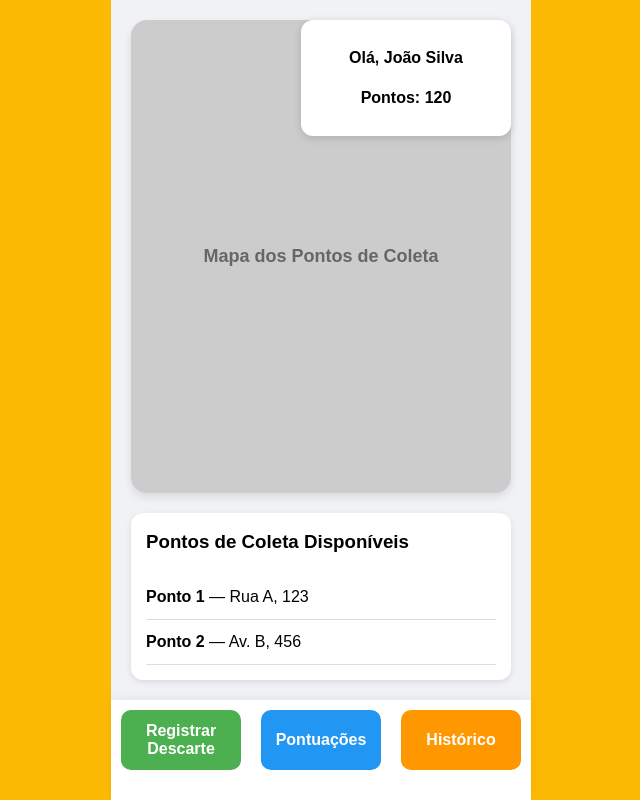
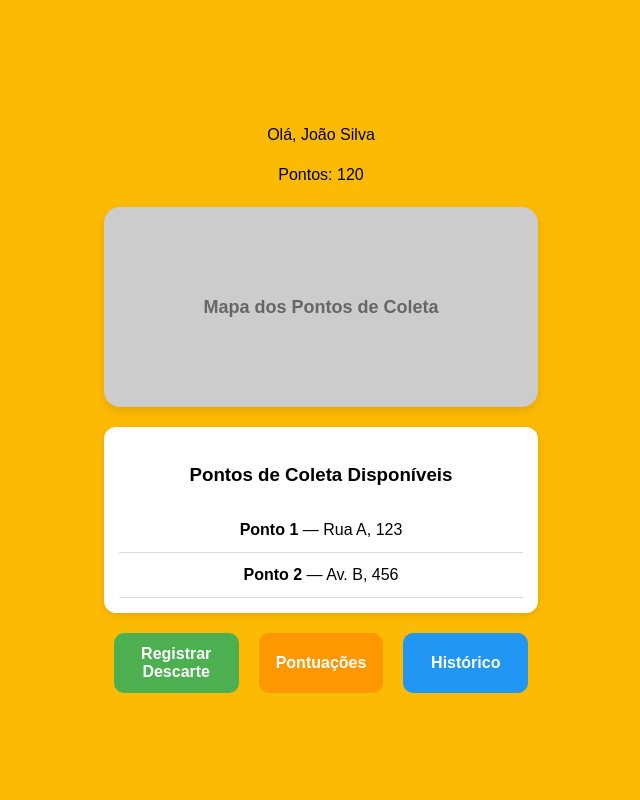
Before and after one commit to caikymorais/iaca-app, a React (Vite) app: page /batedor/home in a window 1280 px wide. Shown: the whole page, without its empty margins (319-959 px from the left). Built offline with nearby package versions, Linux system fonts and the light colour scheme.

Commit message:
Atualizações do designe

```diff
--- a/src/index.css
+++ b/src/index.css
@@ -11,22 +11,7 @@
   -moz-osx-font-smoothing: grayscale;
   color-scheme: light dark;
   color: rgba(255, 255, 255, 0.87);
-  background-color: #242424;
-}
-
-/* Estilo da Logo */
-.logo-container {
-  display: flex;
-  justify-content: center;
-  margin-bottom: 0px; /* Espaço abaixo da logo */
-  margin-top: -10px;
-}
-
-.logo {
-  width: 250px; /* largura fixa menor para mobile */
-  height: auto; /* mantém a proporção */
-  display: block;
-  margin-top: -10px;
+  background-color: #fcba04; /* Cor de fundo amarela */
 }
 
 /* Estilos do corpo */
@@ -38,159 +23,189 @@ body {
   align-items: center;
   min-width: 320px;
   min-height: 100vh;
-  background-color: #fcba04;
+  background-color: #fcba04; /* Fundo amarelo */
   font-family: Arial, sans-serif;
   color: #000;
-}
-
-h1 {
-  margin-top: 0px;
-  font-size: 1em;
-  line-height: 1.3;
-  font-weight: 600;
-  color: inherit;
+  flex-direction: column; /* Para que tudo fique alinhado verticalmente */
   text-align: center;
 }
 
-/* Botões */
+/* Estilo da Logo */
+.logo-container {
+  display: flex;
+  justify-content: center;
+  margin-bottom: 20px;
+}
+
+.logo {
+  width: 200px; /* Ajuste o tamanho da logo */
+  height: auto;
+  display: block;
+}
+
+/* Título da tela */
+h1 {
+  margin-top: 10px;
+  font-size: 1.8em;
+  font-weight: bold;
+  color: #5f1a37; /* Cor roxa */
+  text-align: center;
+  margin-bottom: 20px;
+}
+
+/* Estilo dos campos de input (email, senha) */
+input[type="email"],
+input[type="password"] {
+  width: 80%;
+  padding: 12px;
+  margin: 10px 0; /* Espaço entre os campos */
+  border: 2px solid #dcdcdc;
+  border-radius: 8px;
+  font-size: 14px;
+  color: #333;
+  background-color: #fff;
+}
+
+/* Foco nos campos de input */
+input[type="email"]:focus,
+input[type="password"]:focus {
+  border-color: #8b2f45; /* Cor de borda ao focar no campo */
+  outline: none;
+}
+
+/* Botões de Ação */
 button {
-  border-radius: 8px;
-  width: 120px;
-  border: 1px solid transparent;
-  padding: 0.6em 1.2em;
-  font-size: 1em;
-  font-weight: 500;
-  background-color: #1a1a1a;
+  width: 80%; /* Largura ajustada */
+  padding: 12px;
+  margin: 15px 0; /* Espaçamento entre os botões */
+  background-color: #5f1a37; /* Cor roxa dos botões */
   color: white;
+  border: none;
+  border-radius: 10px;
+  font-size: 16px;
   cursor: pointer;
-  transition: all 0.3s ease;
+  transition: background-color 0.3s;
 }
 
 button:hover {
-  background-color: #4caf50;
-  border-color: #4caf50;
+  background-color: #4e1f5c; /* Cor escura ao passar o mouse */
 }
 
-button:focus,
-button:focus-visible {
-  outline: 4px auto -webkit-focus-ring-color;
+/* Estilo do link "Cadastrar-se" */
+.register-link {
+  font-size: 14px;
+  color: #5f1a37;
+  text-decoration: none;
+  margin-top: 10px;
 }
 
-/* Estilos específicos para o modo claro */
-@media (prefers-color-scheme: light) {
-  :root {
-    color: #213547;
-    background-color: #ffffff;
+.register-link:hover {
+  text-decoration: underline;
+}
+
+/* Estilos Responsivos (para dispositivos móveis) */
+@media (max-width: 600px) {
+  body {
+    padding: 10px;
   }
 
-  a:hover {
-    color: #000;
+  h1 {
+    font-size: 1.6em;
   }
 
+  input[type="email"],
+  input[type="password"],
   button {
-    background-color: #f9f9f9;
-    border-color: #ccc;
+    font-size: 16px;
+    padding: 14px;
+    width: 90%; /* Aumenta a largura para 90% em telas menores */
   }
 }
 
-/* Home */
-.home {
-  text-align: center;
+/* Dashboard (para Batedor e Empresa) */
+.dashboard {
+  width: 100%;
+  height: 100%;
+  display: flex;
+  flex-direction: column;
+  padding: 20px;
+  background-color: #f4f4f9;
+  border-radius: 12px;
+  box-shadow: 0 4px 8px rgba(0, 0, 0, 0.1);
+  margin-top: 30px;
+}
+
+/* Mapa Placeholder */
+.map-container {
+  margin-top: 20px;
+  height: 200px;
+  background-color: #ccc;
+  border-radius: 16px;
+  box-shadow: 0 4px 8px rgba(0, 0, 0, 0.1);
+  display: flex;
+  justify-content: center;
+  align-items: center;
+  color: #666;
+  font-size: 18px;
+  font-weight: bold;
+  user-select: none;
+}
+
+/* Lista dos Pontos de Coleta */
+.pontos-list {
+  margin-top: 20px;
+  max-height: 160px;
+  overflow-y: auto;
+  background-color: white;
+  padding: 15px;
+  border-radius: 12px;
+  box-shadow: 0 2px 6px rgba(0, 0, 0, 0.1);
+}
+
+.pontos-list ul {
+  padding-left: 0;
+  margin: 0;
+  list-style: none;
+}
+
+.pontos-list li {
+  padding: 10px;
+  border-bottom: 1px solid #ddd;
+  font-size: 16px;
+}
+
+/* Botões do Dashboard (Ações do Batedor e Empresa) */
+.dashboard-buttons {
+  display: flex;
+  justify-content: space-around;
   margin-top: 20px;
 }
 
-/* Botões na Home */
-button {
-  padding: 10px 20px;
-  margin: 10px;
+.dashboard-buttons button {
+  flex: 1;
+  margin: 0 10px;
+  padding: 12px;
+  font-size: 16px;
+  border-radius: 10px;
   border: none;
-  background-color: #5f1a37;
   color: white;
+  font-weight: bold;
   cursor: pointer;
+  transition: background-color 0.3s;
 }
 
-button:hover {
-  background-color: #45a049;
+.dashboard-buttons button:hover {
+  opacity: 0.8;
 }
 
-/* Estilos do Dashboard */
-.dashboard {
-  padding: 20px;
-  background-color: #f4f4f9;
-  border-radius: 8px;
-  box-shadow: 0 4px 6px rgba(0, 0, 0, 0.1);
-  margin: 20px;
+.dashboard-buttons .register-button {
+  background-color: #4caf50;
 }
 
-h2 {
-  color: #333;
+.dashboard-buttons .history-button {
+  background-color: #2196f3;
 }
 
-/* Mapa (estilo reservado para quando a API de Mapas for integrada) */
-.map-container {
-  margin-bottom: 20px;
+.dashboard-buttons .points-button {
+  background-color: #ff9800;
 }
-
-.map {
-  height: 300px;
-  background-color: #e1e1e1; /* Cor cinza enquanto o mapa não estiver carregado */
-  display: flex;
-  justify-content: center;
-  align-items: center;
-  font-size: 18px;
-}
-
-.pontos {
-  margin-top: 30px;
-}
-
-.pontos ul {
-  list-style-type: none;
-  padding: 0;
-}
-
-.pontos li {
-  background-color: #fff;
-  padding: 15px;
-  border-radius: 5px;
-  margin: 10px 0;
-  box-shadow: 0 2px 4px rgba(0, 0, 0, 0.1);
-}
-
-/* Ajustes Responsivos */
-@media (max-width: 768px) {
-  body {
-    flex-direction: column;
-    padding: 20px;
-  }
-
-  h1 {
-    font-size: 1.8em;
-    line-height: 1.3;
-    font-weight: 600;
-    color: inherit;
-    text-align: center;
-  }
-
-  button {
-    width: 50%;
-    padding: 12px 20px;
-    font-size: 1.2em;
-  }
-
-  /* Estilos do Dashboard em dispositivos móveis */
-  .dashboard {
-    margin: 10px;
-  }
-
-  .pontos li {
-    font-size: 14px;
-    padding: 12px;
-  }
-
-  .map-container {
-    display: flex;
-    justify-content: center;
-    align-items: center;
-  }
-}
--- a/src/pages/BatedorHome.jsx
+++ b/src/pages/BatedorHome.jsx
@@ -1,3 +1,4 @@
+// src/pages/BatedorHome.jsx
 import React from "react";
 
 const BatedorHome = () => {
@@ -13,80 +14,22 @@ const BatedorHome = () => {
   };
 
   return (
-    <div
-      style={{
-        height: "100vh",
-        display: "flex",
-        flexDirection: "column",
-        fontFamily: "Arial, sans-serif",
-        backgroundColor: "#f0f2f5",
-        position: "relative",
-      }}
-    >
+    <div className="batedor-container">
       {/* Perfil do Usuário */}
-      <div
-        style={{
-          position: "absolute",
-          top: 20,
-          right: 20,
-          backgroundColor: "white",
-          padding: "10px 15px",
-          borderRadius: 12,
-          boxShadow: "0 2px 8px rgba(0,0,0,0.15)",
-          zIndex: 10,
-          width: 180,
-          textAlign: "center",
-          fontWeight: "bold",
-        }}
-      >
+      <div className="profile">
         <p>Olá, {usuario.nome}</p>
         <p>Pontos: {usuario.pontos}</p>
       </div>
 
       {/* Mapa Placeholder */}
-      <div
-        style={{
-          flex: 1,
-          backgroundColor: "#ccc",
-          margin: 20,
-          borderRadius: 16,
-          boxShadow: "0 4px 8px rgba(0,0,0,0.1)",
-          display: "flex",
-          justifyContent: "center",
-          alignItems: "center",
-          color: "#666",
-          fontSize: 18,
-          fontWeight: "bold",
-          userSelect: "none",
-        }}
-      >
-        {/* Aqui será integrado o mapa (Google Maps, Leaflet, etc) */}
-        Mapa dos Pontos de Coleta
-      </div>
+      <div className="map-container">Mapa dos Pontos de Coleta</div>
 
       {/* Lista dos Pontos de Coleta */}
-      <div
-        style={{
-          maxHeight: 160,
-          overflowY: "auto",
-          margin: "0 20px 20px",
-          backgroundColor: "white",
-          borderRadius: 12,
-          padding: 15,
-          boxShadow: "0 2px 6px rgba(0,0,0,0.1)",
-        }}
-      >
-        <h3 style={{ marginTop: 0 }}>Pontos de Coleta Disponíveis</h3>
-        <ul style={{ paddingLeft: 0, margin: 0, listStyle: "none" }}>
+      <div className="pontos-list">
+        <h3>Pontos de Coleta Disponíveis</h3>
+        <ul>
           {pontosColeta.map((ponto) => (
-            <li
-              key={ponto.id}
-              style={{
-                padding: "10px 0",
-                borderBottom: "1px solid #ddd",
-                fontSize: 16,
-              }}
-            >
+            <li key={ponto.id}>
               <strong>{ponto.nome}</strong> — {ponto.endereco}
             </li>
           ))}
@@ -94,74 +37,24 @@ const BatedorHome = () => {
       </div>
 
       {/* Botões de Ação */}
-      <div
-        style={{
-          display: "flex",
-          justifyContent: "space-around",
-          padding: "10px 0 30px",
-          backgroundColor: "white",
-          boxShadow: "0 -2px 10px rgba(0,0,0,0.05)",
-        }}
-      >
+      <div className="dashboard-buttons">
         <button
-          style={{
-            flex: 1,
-            margin: "0 10px",
-            padding: "12px",
-            fontSize: 16,
-            borderRadius: 10,
-            border: "none",
-            backgroundColor: "#4caf50",
-            color: "white",
-            fontWeight: "bold",
-            cursor: "pointer",
-            transition: "background-color 0.3s",
-          }}
+          className="register-button"
           onClick={() => alert("Registrar Descarte - funcionalidade em breve")}
-          onMouseEnter={(e) => (e.target.style.backgroundColor = "#45a049")}
-          onMouseLeave={(e) => (e.target.style.backgroundColor = "#4caf50")}
         >
           Registrar Descarte
         </button>
 
         <button
-          style={{
-            flex: 1,
-            margin: "0 10px",
-            padding: "12px",
-            fontSize: 16,
-            borderRadius: 10,
-            border: "none",
-            backgroundColor: "#2196f3",
-            color: "white",
-            fontWeight: "bold",
-            cursor: "pointer",
-            transition: "background-color 0.3s",
-          }}
+          className="points-button"
           onClick={() => alert("Pontuações - funcionalidade em breve")}
-          onMouseEnter={(e) => (e.target.style.backgroundColor = "#1e88e5")}
-          onMouseLeave={(e) => (e.target.style.backgroundColor = "#2196f3")}
         >
           Pontuações
         </button>
 
         <button
-          style={{
-            flex: 1,
-            margin: "0 10px",
-            padding: "12px",
-            fontSize: 16,
-            borderRadius: 10,
-            border: "none",
-            backgroundColor: "#ff9800",
-            color: "white",
-            fontWeight: "bold",
-            cursor: "pointer",
-            transition: "background-color 0.3s",
-          }}
+          className="history-button"
           onClick={() => alert("Histórico - funcionalidade em breve")}
-          onMouseEnter={(e) => (e.target.style.backgroundColor = "#fb8c00")}
-          onMouseLeave={(e) => (e.target.style.backgroundColor = "#ff9800")}
         >
           Histórico
         </button>
--- a/src/pages/LoginVendedor.jsx
+++ b/src/pages/LoginVendedor.jsx
@@ -1,6 +1,7 @@
 // src/pages/LoginVendedor.jsx
 import React, { useState } from "react";
 import { useNavigate } from "react-router-dom";
+import logo from "../assets/logo-iaca.svg";
 
 const LoginVendedor = () => {
   const [email, setEmail] = useState("");
@@ -24,7 +25,11 @@ const LoginVendedor = () => {
   };
 
   return (
+
     <div className="form-container">
+      <div className="logo-container">
+         <img src={logo} alt="Logo do iaca-app" className="logo" />
+        </div>
       <h2>Login - Vendedor de Açaí</h2>
       <form onSubmit={handleSubmit}>
         <input
```
Also changed, not shown: src/pages/EmpresaHome.jsx (+139 -10 lines), src/pages/LoginEmpresa.jsx (+6 -1 lines).
